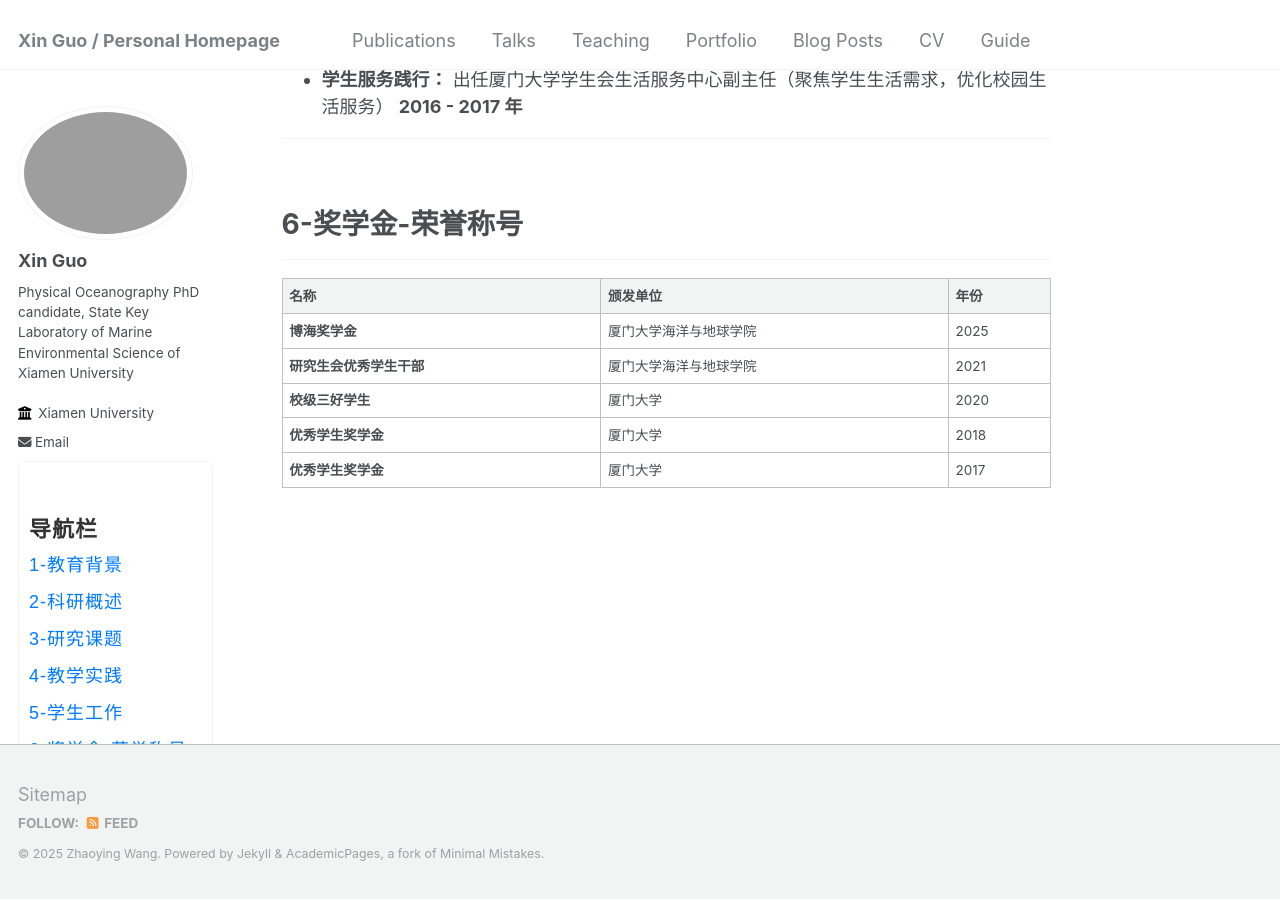
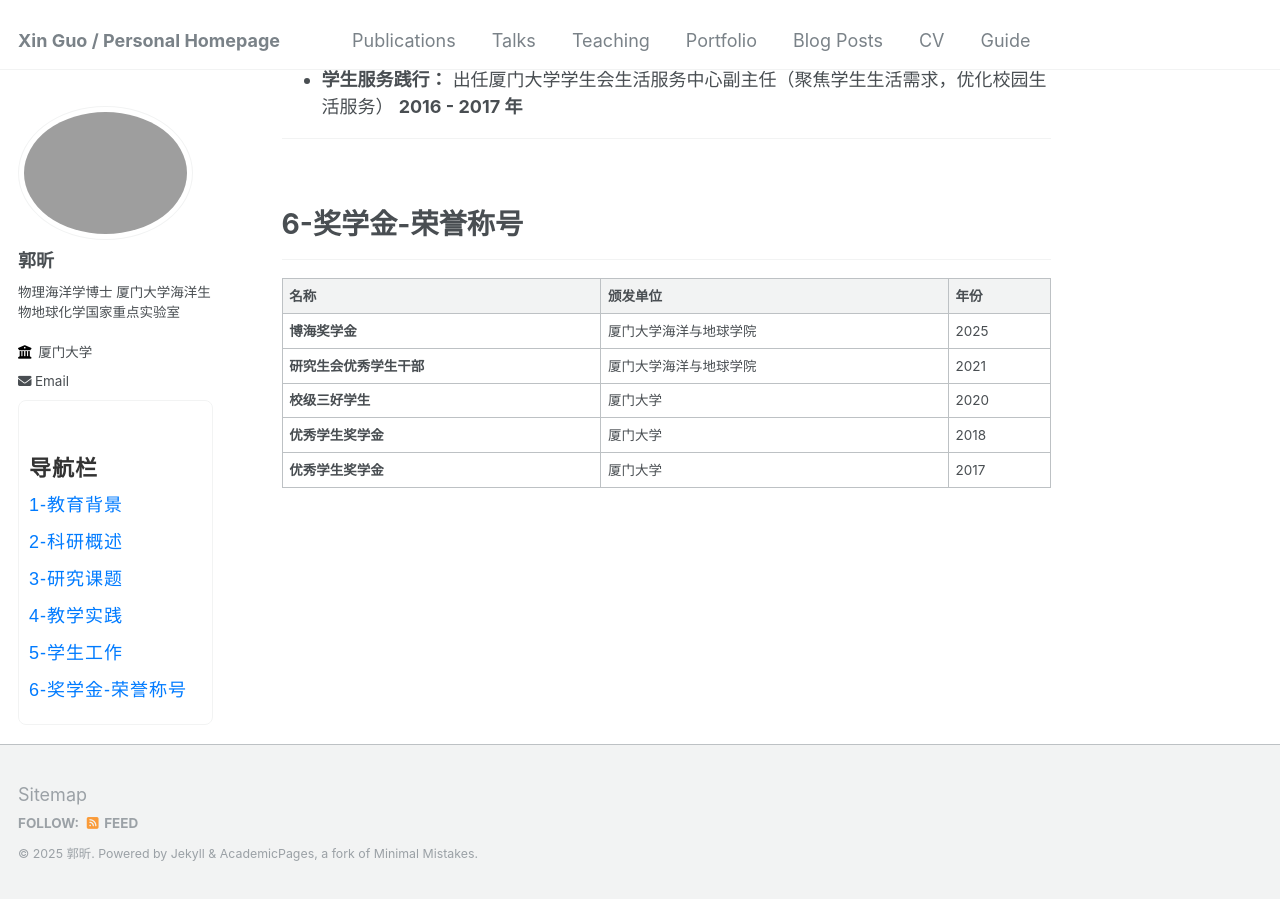
Before and after one commit to GuoXinOcean/GuoXinOcean.github.io, a Jekyll site: the page built from _pages/about.md, in a window 1280 px wide and 900 px high, scrolled down 4057 px. Built offline with Jekyll 4.4.1, drawn with Linux system fonts in a browser that asks for light colours.

Commit message:
change bio

```diff
--- a/_config.yml
+++ b/_config.yml
@@ -10,8 +10,10 @@
 locale                   : "en-US"
 title                    : "Xin Guo / Personal Homepage"
 title_separator          : "-"
-name                     : &name "Zhaoying Wang"
-description              : &description "Physical Oceanography PhD candidate in State Key Laboratory of Marine Environmental Science of Xiamen University"
+name                     : &name "郭昕"
+description              : &description |
+  物理海洋学博士
+  厦门大学海洋生物地球化学国家重点实验室
 url                      : https://GuoXinOcean.github.io # the base hostname & protocol for your site e.g. "https://mmistakes.github.io"
 baseurl                  : "" # the subpath of your site, e.g. "/blog"
 repository               : "GuoXinOcean/GuoXin.github.io"
@@ -22,11 +24,13 @@ repository               : "GuoXinOcean/GuoXin.github.io"
 author:
   # Biographic information
   avatar           : "Photo-of-GuoXin.png"
-  name             : "Xin Guo"
+  name             : "郭昕"
   pronouns         : # example: "she/her"
-  bio              : "Physical Oceanography PhD candidate, State Key Laboratory of Marine Environmental Science of Xiamen University"
+  bio              : |
+    物理海洋学博士
+    厦门大学海洋生物地球化学国家重点实验室
   # location         : "Shanghai, China."
-  employer         : "Xiamen University"
+  employer         : "厦门大学"
   uri              : # URL
   email            : "guoxin0123@stu.xmu.edu.cn"
 
```
